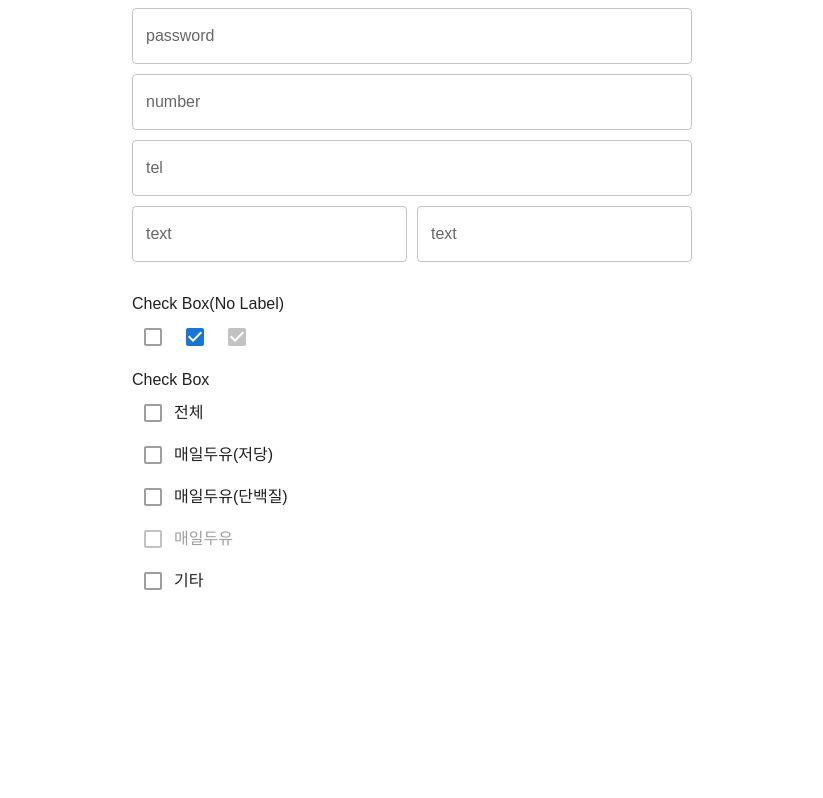
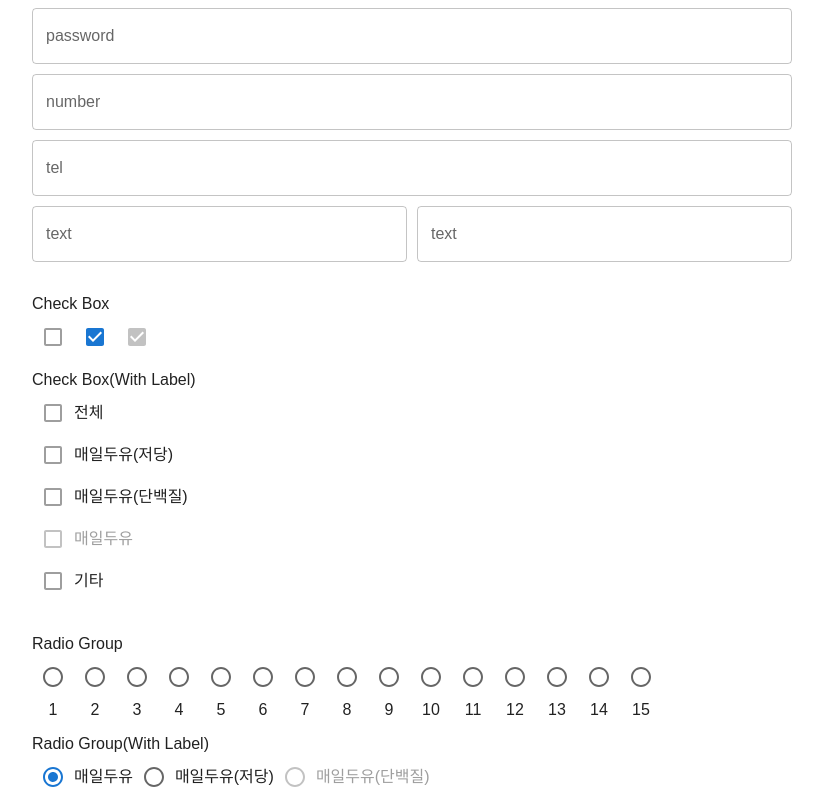
Before and after one commit to 9Gu-Mo/React_Mui, a React (Vite) app: page / in a window 1280 px wide. Shown: the part 579-1377 px from the top of the page, without its empty margins (228-1051 px from the left). Before the commit the page ends 1181 px from the top, so only its background shows below. Built offline with nearby package versions, Linux system fonts and the light colour scheme.

Commit message:
mui radiogroup 커스텀 추가

```diff
--- /dev/null
+++ b/src/component/common/MuiRadio.tsx
@@ -0,0 +1,13 @@
+import { Radio, type RadioProps } from "@mui/material";
+
+type Props = RadioProps & {
+  className?: string;
+}
+
+export default function MuiRadio({...rest}: Props) {
+  return (
+    <>
+      <Radio {...rest} />
+    </>
+  )
+}
--- a/src/component/mui/MuiForm.tsx
+++ b/src/component/mui/MuiForm.tsx
@@ -3,12 +3,14 @@ import {
   ButtonGroup,
   FormControl,
   FormControlLabel,
+  RadioGroup,
   Stack,
   Typography,
 } from "@mui/material";
 import MuiButton from "../common/MuiButton";
 import MuiInput from "../common/MuiInput";
 import MuiCheck from "../common/MuiCheck";
+import MuiRadio from "../common/MuiRadio";
 
 // const FormContainer = styled(Box)(({ theme }) => ({
 //   borderRadius: Number(theme.shape.borderRadius) * 0,
@@ -20,6 +22,54 @@ import MuiCheck from "../common/MuiCheck";
 //   },
 // }));
 export default function MuiForm() {
+  const dummy = [
+    {
+      value: "설문1",
+    },
+    {
+      value: "설문2",
+    },
+    {
+      value: "설문3",
+    },
+    {
+      value: "설문4",
+    },
+    {
+      value: "설문5",
+    },
+    {
+      value: "설문6",
+    },
+    {
+      value: "설문7",
+    },
+    {
+      value: "설문8",
+    },
+    {
+      value: "설문9",
+    },
+    {
+      value: "설문10",
+    },
+    {
+      value: "설문11",
+    },
+    {
+      value: "설문12",
+    },
+    {
+      value: "설문13",
+    },
+    {
+      value: "설문14",
+    },
+    {
+      value: "설문15",
+    },
+  ];
+
   return (
     <>
       {/* <FormContainer>
@@ -33,7 +83,7 @@ export default function MuiForm() {
           flexDirection: "column",
           gap: "30px",
           padding: "0 20px",
-          maxWidth: "600px",
+          maxWidth: "800px",
           margin: "0 auto",
         }}
       >
@@ -176,7 +226,7 @@ export default function MuiForm() {
           }}
         >
           <Stack>
-            <Typography>Check Box(No Label)</Typography>
+            <Typography>Check Box</Typography>
             <div>
               <MuiCheck />
               <MuiCheck defaultChecked />
@@ -185,7 +235,7 @@ export default function MuiForm() {
           </Stack>
 
           <Stack>
-            <Typography>Check Box</Typography>
+            <Typography>Check Box(With Label)</Typography>
             <FormControl
               sx={{
                 "& .MuiFormControlLabel-root": {
@@ -209,6 +259,79 @@ export default function MuiForm() {
             </FormControl>
           </Stack>
         </Stack>
+
+        <Stack
+          sx={{
+            flexDirection: "column",
+            gap: "10px",
+          }}
+        >
+          <Stack>
+            <Typography>Radio Group</Typography>
+            <FormControl
+              sx={{
+                "& .MuiFormControlLabel-root": {
+                  marginLeft: 0,
+                  marginRight: 0,
+                },
+              }}
+            >
+              <RadioGroup
+                sx={{
+                  display: "block",
+                  whiteSpace: "nowrap",
+                  overflowX: "auto",
+                }}
+              >
+                {dummy.map((item, index) => (
+                  <FormControlLabel
+                    key={index}
+                    control={<MuiRadio />}
+                    value={item.value}
+                    label={index + 1}
+                    labelPlacement="bottom"
+                  />
+                ))}
+              </RadioGroup>
+            </FormControl>
+          </Stack>
+
+          <Stack>
+            <Typography>Radio Group(With Label)</Typography>
+            <FormControl
+              sx={{
+                "& .MuiFormControlLabel-root": {
+                  marginLeft: 0,
+                  marginRight: 0,
+                },
+              }}
+            >
+              <RadioGroup
+                defaultValue="매일두유"
+                sx={{
+                  flexDirection: "row",
+                }}
+              >
+                <FormControlLabel
+                  value="매일두유"
+                  control={<MuiRadio />}
+                  label="매일두유"
+                />
+                <FormControlLabel
+                  value="매일두유(저당)"
+                  control={<MuiRadio />}
+                  label="매일두유(저당)"
+                />
+                <FormControlLabel
+                  value="매일두유(단백질)"
+                  control={<MuiRadio />}
+                  label="매일두유(단백질)"
+                  disabled
+                />
+              </RadioGroup>
+            </FormControl>
+          </Stack>
+        </Stack>
       </Box>
     </>
   );
--- a/src/theme/theme.ts
+++ b/src/theme/theme.ts
@@ -110,8 +110,34 @@ export const theme = createTheme({
             color: "#c2c2c2",
           },
 
+          // hover
           "&:hover": {
-            backgroundColor: "rgba(25, 118, 210, 0.08)",
+            backgroundColor: "transparent",
+          },
+        },
+      },
+    },
+
+    // radio
+    MuiRadio: {
+      styleOverrides: {
+        root: {
+          // 기본색상
+          color: "",
+
+          // 체크 색상
+          "&.Mui-checked": {
+            color: "",
+          },
+
+          // 비활성화
+          "&.Mui-disabled": {
+            color: "#c2c2c2",
+          },
+
+          // hover
+          "&:hover": {
+            backgroundColor: "transparent",
           },
         },
       },
```
